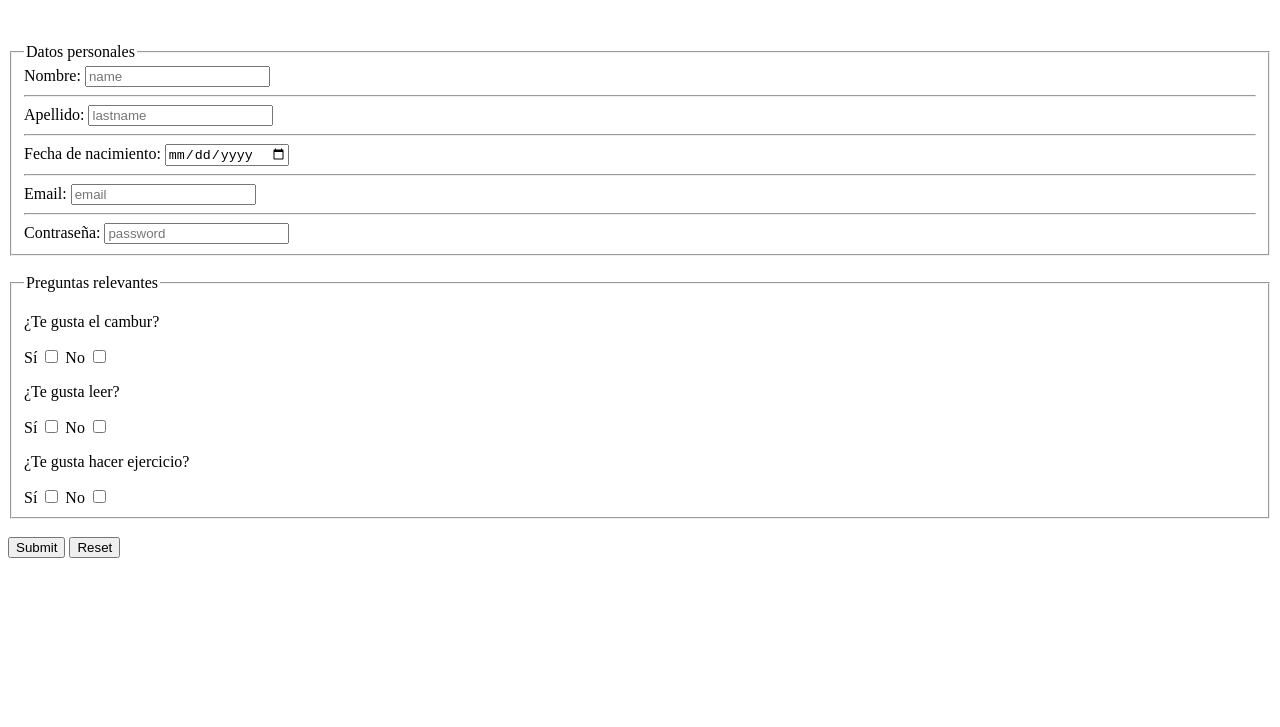
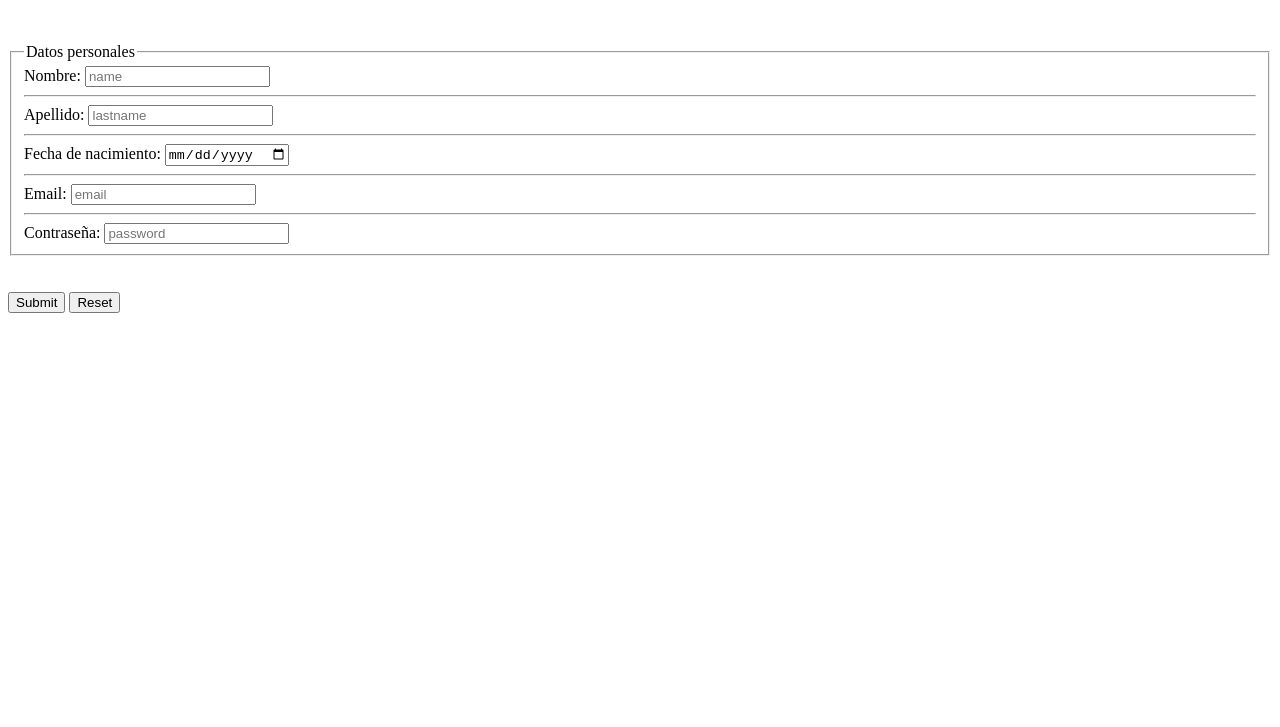
Before and after one commit to Pzjg2005/form-project, a website: page src/index.html in a window 1280 px wide. Shown: the part 73-800 px from the top of the page. Drawn offline with Linux system fonts and the light colour scheme; files that its build step writes are made by us from their sources; files whose address does not match are found by name.

Commit message:
Better at layout HTML

```diff
--- a/src/index.html
+++ b/src/index.html
@@ -8,11 +8,11 @@
 </head>
 <body>
     <header>
-    <h1 class="title-form">Formulario</h1>
+    <h1 class="title-form">Form</h1>
     </header>
     <br><br>
     <form action="/send/" method="post" name="register">
-        <fieldset class="container">
+        <fieldset class="box">
             <legend>Datos personales</legend>
             <label for="name">Nombre:
                 <input type="text" name="user-name" placeholder="name" required>
@@ -35,36 +35,6 @@
             </label>
         </fieldset>
         <br>
-        <fieldset class="container-question">
-            <legend>Preguntas relevantes</legend>
-            <label for="question-one">
-                <p>¿Te gusta el cambur?</p>
-                <label for="answer-one" id="answer">Sí
-                    <input type="checkbox">
-                </label>
-                <label for="answer-two" id="answer">No
-                    <input type="checkbox">
-                </label>
-            </label>
-            <label for="question-two">
-                <p>¿Te gusta leer?</p>
-                <label for="answer-two" id="answer">Sí
-                    <input type="checkbox">
-                </label>
-                <label for="answer-two" id="answer">No
-                    <input type="checkbox">
-                </label>
-            </label>
-            <label for="question-three">
-                <p>¿Te gusta hacer ejercicio?</p>
-                <label for="answer-two" id="answer">Sí
-                    <input type="checkbox">
-                </label>
-                <label for="answer-two" id="answer">No
-                    <input type="checkbox">
-                </label>
-            </label>
-        </fieldset>
         <br>
         <div class="div-buttons">
         <input type="submit" name="submit" class="button">
```
